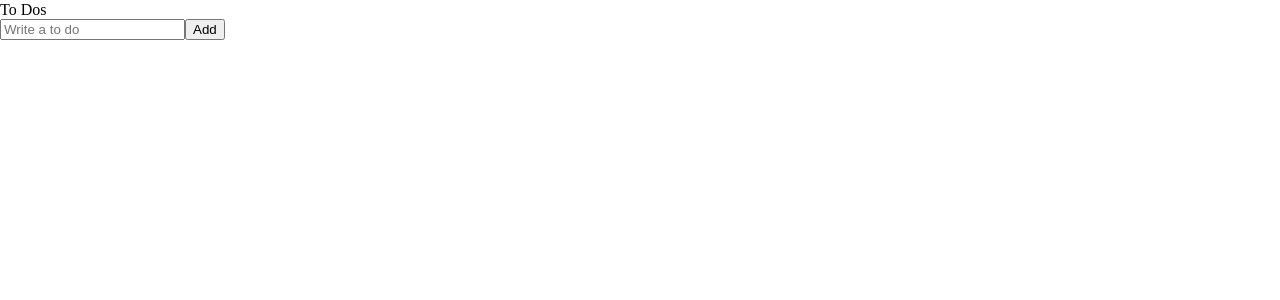
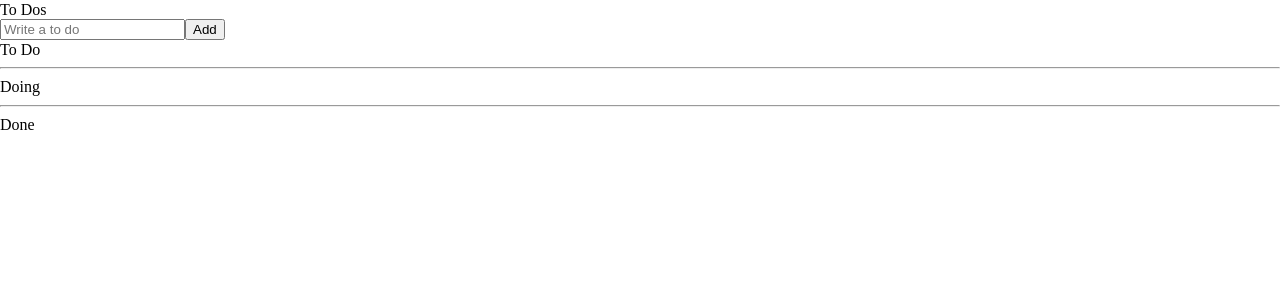
Before and after one commit to SpearJin/ToDo_recoil, a React (Create React App) app: page / in a window 1280 px wide. Shown: the top 300 px of the page. Built offline with nearby package versions, Linux system fonts and the light colour scheme.

Commit message:
[[Feat] selector 이용하여 구현

```diff
--- a/src/atoms.tsx
+++ b/src/atoms.tsx
@@ -1,4 +1,4 @@
-import { atom } from 'recoil';
+import { atom, selector } from 'recoil';
 
 export interface IToDo {
   text: string;
@@ -10,3 +10,15 @@
   key: 'toDo',
   default: [],
 });
+
+export const toDoSelector = selector({
+  key: 'toDoSelector',
+  get: ({ get }) => {
+    const toDos = get(toDoState);
+    return [
+      toDos.filter((toDo) => toDo.category === 'TO_DO'),
+      toDos.filter((toDo) => toDo.category === 'DOING'),
+      toDos.filter((toDo) => toDo.category === 'DONE'),
+    ];
+  },
+});
--- a/src/components/ToDoList.tsx
+++ b/src/components/ToDoList.tsx
@@ -1,17 +1,31 @@
 import { useRecoilValue } from 'recoil';
-import { toDoState } from '../atoms';
+import { toDoSelector } from '../atoms';
 import CreateToDo from './CreateToDo';
 import ToDo from './ToDo';
 
 function ToDoList() {
-  const toDos = useRecoilValue(toDoState);
-
+  const [toDo, doing, done] = useRecoilValue(toDoSelector);
   return (
     <div>
       <h1>To Dos</h1>
       <CreateToDo />
+      <h2>To Do</h2>
       <ul>
-        {toDos.map((toDo) => (
+        {toDo.map((toDo) => (
+          <ToDo key={toDo.id} {...toDo} />
+        ))}
+      </ul>
+      <hr />
+      <h2>Doing</h2>
+      <ul>
+        {doing.map((toDo) => (
+          <ToDo key={toDo.id} {...toDo} />
+        ))}
+      </ul>
+      <hr />
+      <h2>Done</h2>
+      <ul>
+        {done.map((toDo) => (
           <ToDo key={toDo.id} {...toDo} />
         ))}
       </ul>
```
